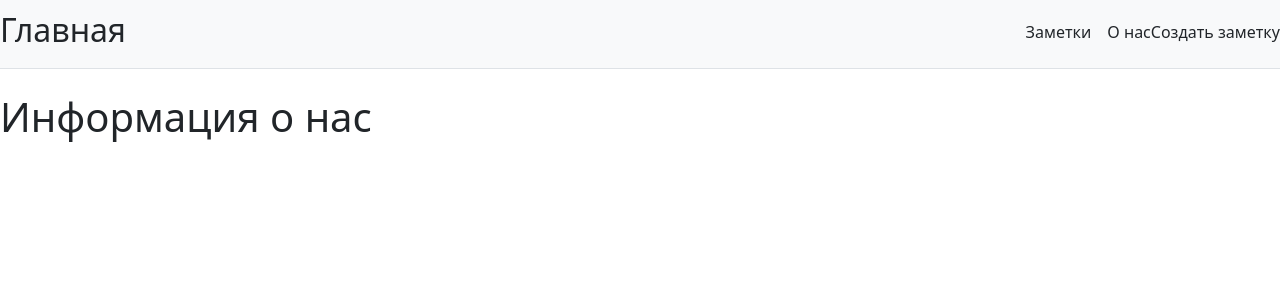
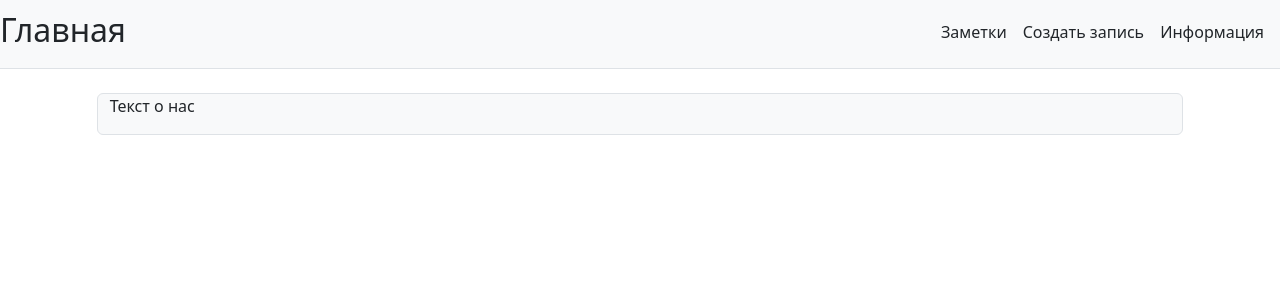
Before and after one commit to IvanSafr/2th_site_django, a Django app: page /about-us in a window 1280 px wide. Shown: the top 300 px of the page. Run offline with Django 4.2, Linux system fonts and the light colour scheme.

Commit message:
release_1.1

```diff
--- a/Ivan_2022/main/templates/base.html
+++ b/Ivan_2022/main/templates/base.html
@@ -6,7 +6,7 @@
     <meta http-equiv="X-UA-Compatible" content="ie=edge">
 
     <title>{% block title %} {% endblock %}</title>
-
+    <link href="https://cdn.jsdelivr.net/npm/bootstrap@5.1.3/dist/css/bootstrap.min.css" rel="stylesheet" integrity="sha384-1BmE4kWBq78iYhFldvKuhfTAU6auU8tT94WrHftjDbrCEXSU1oBoqyl2QvZ6jIW3" crossorigin="anonymous">
     <link rel="stylesheet" href="https://cdn.jsdelivr.net/npm/bootstrap@5.2.3/dist/css/bootstrap.min.css">
 </head>
 
@@ -20,8 +20,8 @@
 
       <nav class="d-inline-flex mt-4 mt-md-1 ms-md-auto">
         <a class="me-3 py-3 text-dark text-decoration-none" href="{% url 'home' %}">Заметки</a>
-        <a class="py-3 text-dark text-decoration-none" href="{% url 'us' %}">О нас </a>
-        <a class="py-3 text-dark text-decoration-none" href="{% url 'create' %}"> Создать заметку</a>
+        <a class="me-3 py-3 text-dark text-decoration-none" href="{% url 'create' %}">Создать запись</a>
+        <a class="me-3 py-3 text-dark text-decoration-none" href="{% url 'us' %}">Информация</a>
       </nav>
     </div>
 
--- a/Ivan_2022/main/templates/info.html
+++ b/Ivan_2022/main/templates/info.html
@@ -5,6 +5,11 @@
 {% endblock %}
 
 {% block pagecontent %}
-<h1>Информация о нас</h1>
-
+<div class = "row justify-content-center align-items-center">
+    <div class = "col col-md-10 bg-light border rounded">
+        <p>
+            Текст о нас
+        </p>
+    </div>
+</div>
 {% endblock %}
--- a/Ivan_2022/main/views.py
+++ b/Ivan_2022/main/views.py
@@ -17,6 +17,7 @@ def create(request):
         form = TaskForm(request.POST)
         if form.is_valid():
             form.save()
+            return redirect("home")
     form = TaskForm()
     context = {
         'form': form
```
Also changed, not shown: Ivan_2022/main/templates/create.html (+5 -7 lines), Ivan_2022/main/templates/startpage.html (+6 -6 lines).
